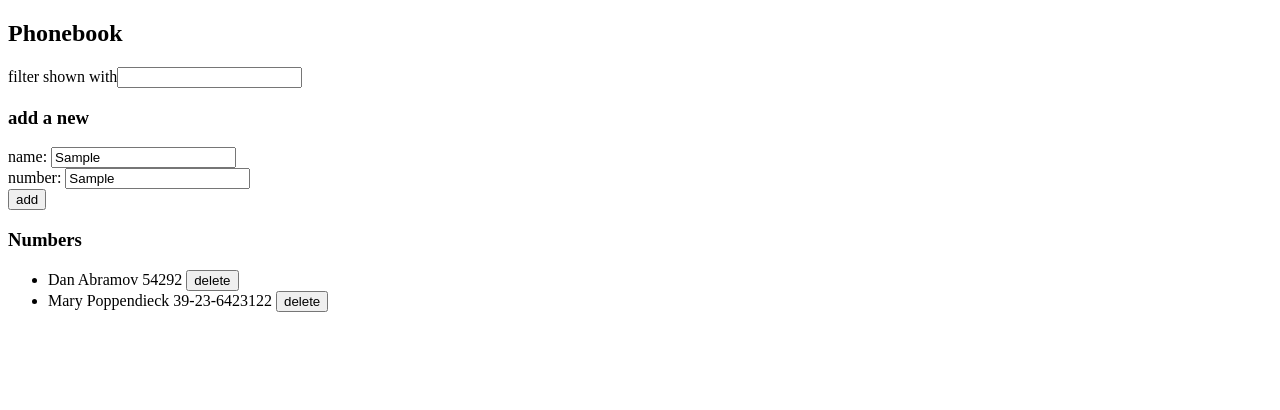
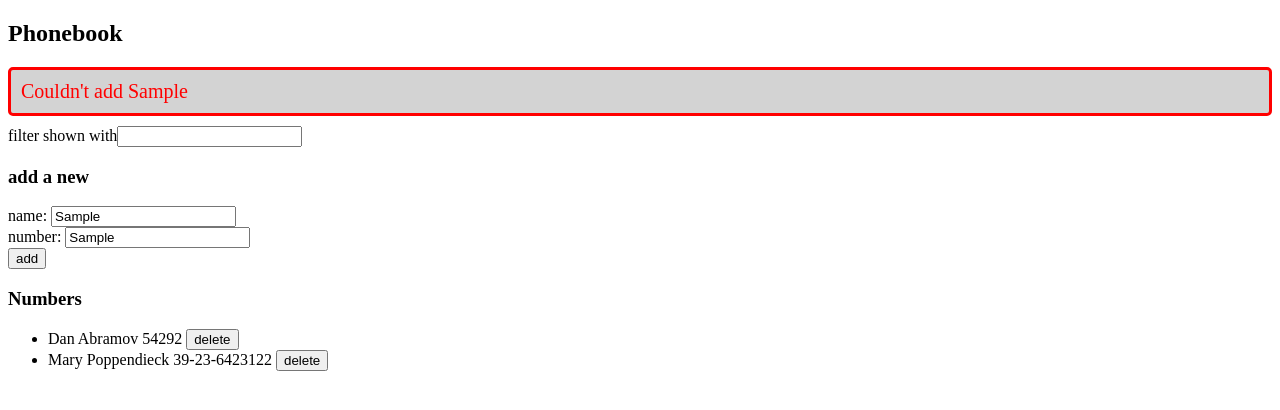
Before and after one commit to w1ll1ey/fullstack, a React (Vite) app in the folder osa2/puhelinluettelo/: page / in a window 1280 px wide. Both pictures are taken after typing "Sample", "Sample" into the empty fields and a click on the button "add". Shown: the top 410 px of the page. Built offline with nearby package versions, Linux system fonts and the light colour scheme; no server answers; data requests are answered from the project's data file.

Commit message:
2.17 done

```diff
--- a/osa2/puhelinluettelo/src/App.jsx
+++ b/osa2/puhelinluettelo/src/App.jsx
@@ -35,7 +35,7 @@ const Persons = (props) => (
       </ul>
 )
 
-const Notification = ({ notification, clearMessage }) => {
+const Notification = ({ notification, clearMessage, error }) => {
   if (notification === '') {
     return null
   }
@@ -47,6 +47,14 @@ const Notification = ({ notification, clearMessage }) => {
 
     return () => clearTimeout(clear)
   }, [notification, clearMessage])
+
+  if (error) {
+    return (
+    <div className="error">
+    {notification}
+    </div>
+    )
+  }
 
   return (
     <div className="notification">
@@ -61,6 +69,7 @@ const App = () => {
   const [newNumber, setNewNumber] = useState('')
   const [filter, setFilter] = useState('')
   const [notification, setNotification] = useState('')
+  const [error, setError] = useState('')
   const clearMessage = () => setNotification('')
 
   const personsToShow = persons.filter ((person) => person.name.toLowerCase().includes(filter))
@@ -88,8 +97,14 @@ const App = () => {
       personService
        .edit(existingPerson.id, updatedPerson)
         .then(updated => {
-          setPersons(persons.map(person => person.id !== existingPerson.id ? person : updated))})
+          setPersons(persons.map(person => person.id !== existingPerson.id ? person : updated))
           setNotification(`Edited ${updatedPerson.name}`)
+        })
+        .catch(error => {
+          setError(true)
+          setNotification(`Information of ${newName} has already been removed from server`)
+          setPersons(persons.filter(p => p.name !== newName))
+        })
       return
     }
 
@@ -100,6 +115,10 @@ const App = () => {
           setNewName('')
           setNewNumber('')
           setNotification(`Added ${returnedPerson.name}`)
+        })
+        .catch(error => {
+          setError(true)
+          setNotification(`Couldn't add ${newName}`)
         })
   }
 
@@ -112,7 +131,13 @@ const App = () => {
             p.id !== removedPerson.id
           ))
           setNotification(`Removed ${removedPerson.name}`)
-        })}}
+        })
+        .catch(error => {
+          setError(true)
+          setNotification(`Information of ${name} has already been removed from server`)
+          setPersons(persons.filter(p => p.name !== name))
+        })
+      }}
 
   const handleNameChange = (event) => {
     setNewName(event.target.value)
@@ -130,7 +155,7 @@ const App = () => {
     <div>
       <h2>Phonebook</h2>
 
-      <Notification notification={notification} clearMessage={clearMessage}/>
+      <Notification notification={notification} clearMessage={clearMessage} error={error}/>
 
       <Filter handleFiltering={handleFiltering}/>
 
--- a/osa2/puhelinluettelo/src/index.css
+++ b/osa2/puhelinluettelo/src/index.css
@@ -7,3 +7,13 @@
   padding: 10px;
   margin-bottom: 10px;
 }
+
+.error {
+  color: red;
+  background: lightgrey;
+  font-size: 20px;
+  border-style: solid;
+  border-radius: 5px;
+  padding: 10px;
+  margin-bottom: 10px;
+}
```
